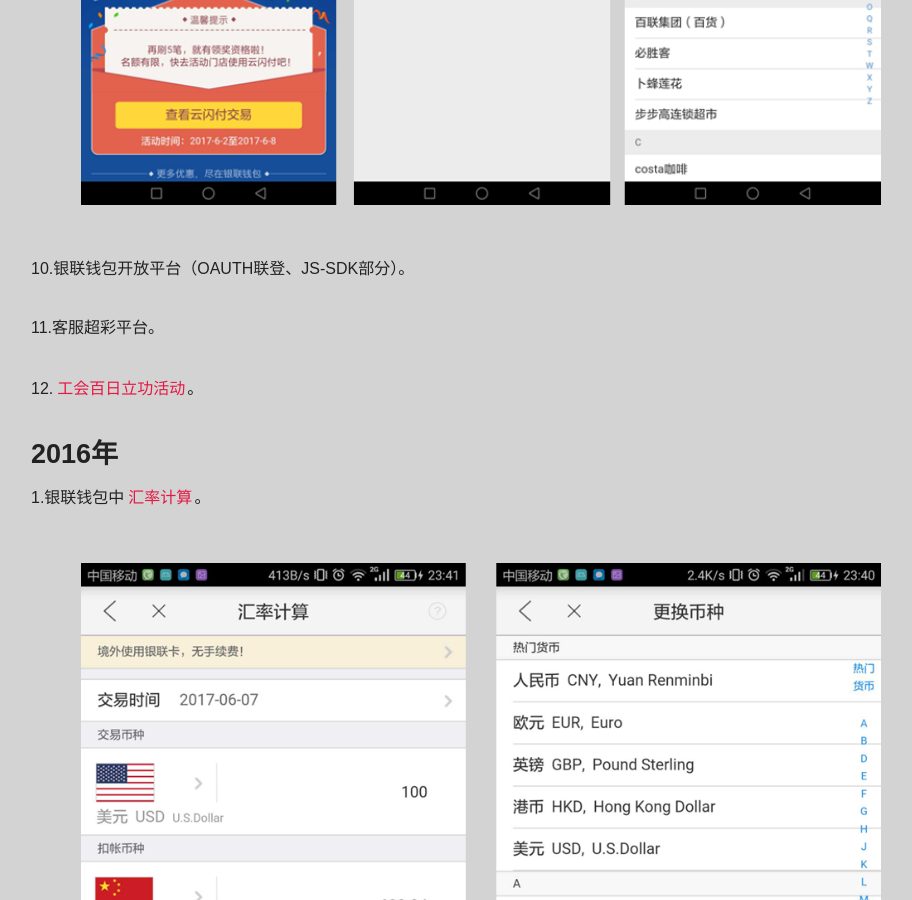
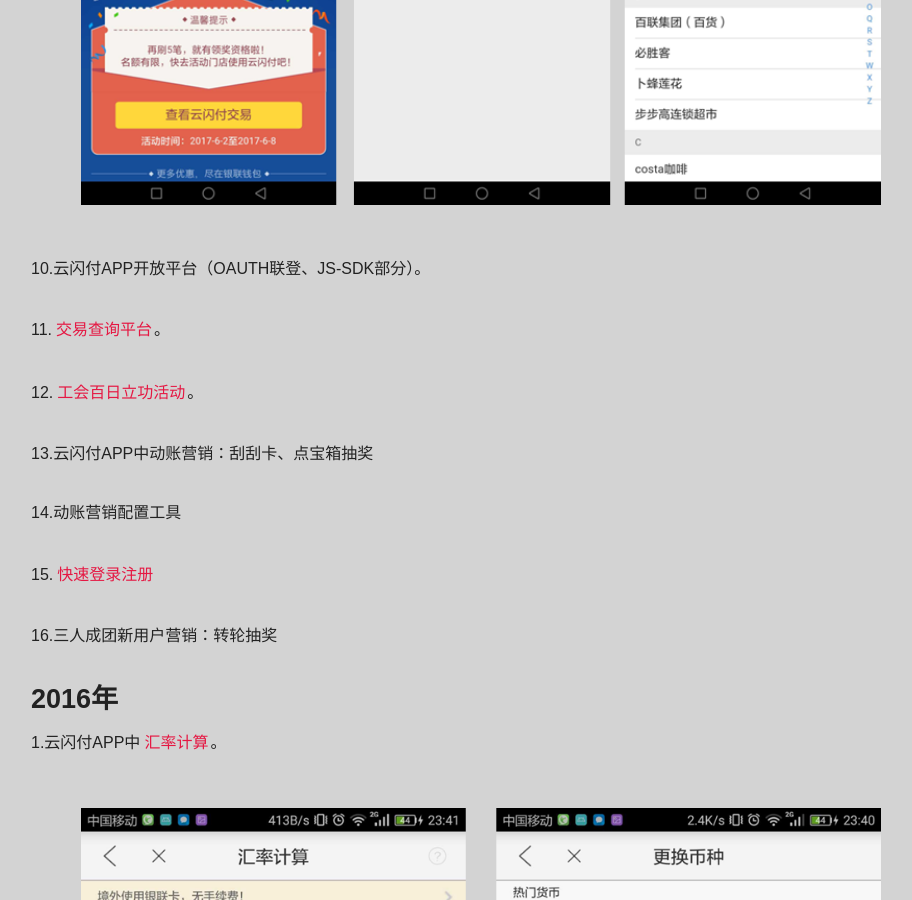
Before and after one commit to zhhgit/blog, a Jekyll site: the page built from _posts/2015-05-20-projects.md, in a window 1280 px wide and 900 px high, scrolled down 4750 px. Shown: the whole window, without its empty margins (159-1071 px from the left). Built offline with Jekyll 4.4.1, drawn with Linux system fonts in a browser that asks for light colours; comment, search, counter and statistics services are not loaded; some of the changed text lies outside the part shown.

Commit message:
update name

```diff
--- a/_posts/2015-05-20-projects.md
+++ b/_posts/2015-05-20-projects.md
@@ -21,11 +21,11 @@
 
 <img src="../images/projects/2017_wallet_vmarketing.png" class="post-img"/>
 
-4.银联钱包中新用户注册流程。
+4.云闪付APP中新用户注册流程。
 
 <img src="../images/projects/2017_wallet_register.png" class="post-img"/>
 
-5.银联钱包中公共缴费、手机充值的缴费记录。
+5.云闪付APP中公共缴费、手机充值的缴费记录。
 
 <img src="../images/projects/2017_wallet_pay_history.png" class="post-img"/>
 
@@ -43,15 +43,23 @@
 
 <img src="../images/projects/2017_wallet_62_bonus.png" class="post-img"/>
 
-10.银联钱包开放平台（OAUTH联登、JS-SDK部分）。
+10.云闪付APP开放平台（OAUTH联登、JS-SDK部分）。
 
-11.客服超彩平台。
+11.[交易查询平台](https://ctq.95516.com/web/kfmms/html/wxIndex.html)。
 
 12.[工会百日立功活动](https://wallet.95516.com/s/wl/web/activity/union/html/unionMain.html)。
 
+13.云闪付APP中动账营销：刮刮卡、点宝箱抽奖
+
+14.动账营销配置工具
+
+15.[快速登录注册](https://youhui.95516.com/hybrid_v3/easy/html/easy_do.html)
+
+16.三人成团新用户营销：转轮抽奖
+
 # 2016年
 
-1.银联钱包中[汇率计算](https://wallet.95516.com/s/wl/web/402/page/life/exchange.html)。
+1.云闪付APP中[汇率计算](https://wallet.95516.com/s/wl/web/402/page/life/exchange.html)。
 
 <img src="../images/projects/2016_wallet_rate.png" class="post-img"/>
 
@@ -67,6 +75,6 @@
 
 <img src="../images/projects/2016_wallet_lezhu.png" class="post-img"/>
 
-5.银联钱包中信用卡账单分期(业务目前支持民生银行、北京银行、渤海银行等银行)。
+5.云闪付APP中信用卡账单分期(业务目前支持民生银行、北京银行、渤海银行等银行)。
 
 <img src="../images/projects/2016_wallet_installment.png" class="post-img"/>
```
Also changed, not shown: _posts/2016-09-28-javascript modularization.md (+1 -1 lines).
